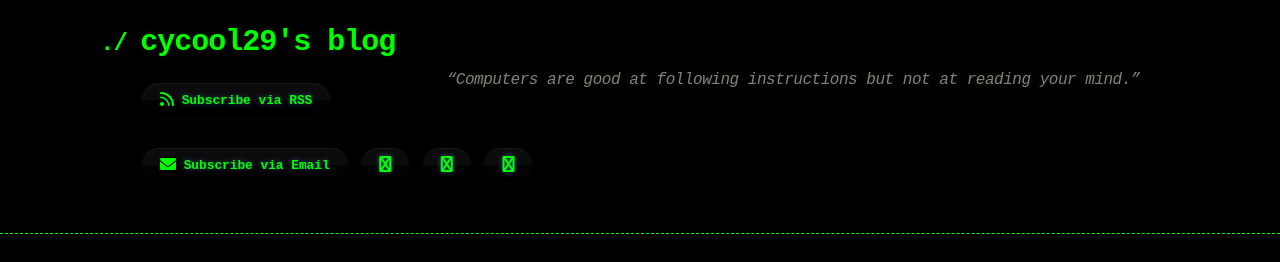
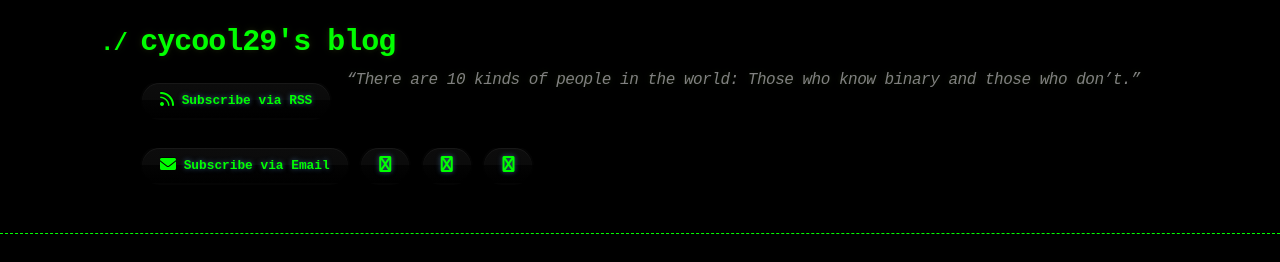
Before and after one commit to cycool29/cycool29.github.io, a Jekyll site: the page built from index.md, in a window 1280 px wide and 900 px high. Shown: the top 262 px of the window. Built offline with Jekyll 4.4.1, drawn with Linux system fonts in a browser that asks for light colours; a style sheet for code colours, icons or effects is not loaded.

Commit message:
Update quotes

```diff
--- a/_config.yml
+++ b/_config.yml
@@ -1,5 +1,5 @@
 title: cycool29's blog
-description: "“Computers are good at following instructions but not at reading your mind.” "
+description: "“There are 10 kinds of people in the world: Those who know binary and those who don’t.” "
 bio: A high school student. Intermediate in Python, Git, Bash. Learning JavaScript. He/Him. "
 author: cycool29
 url: https://cycool29.github.io
```
